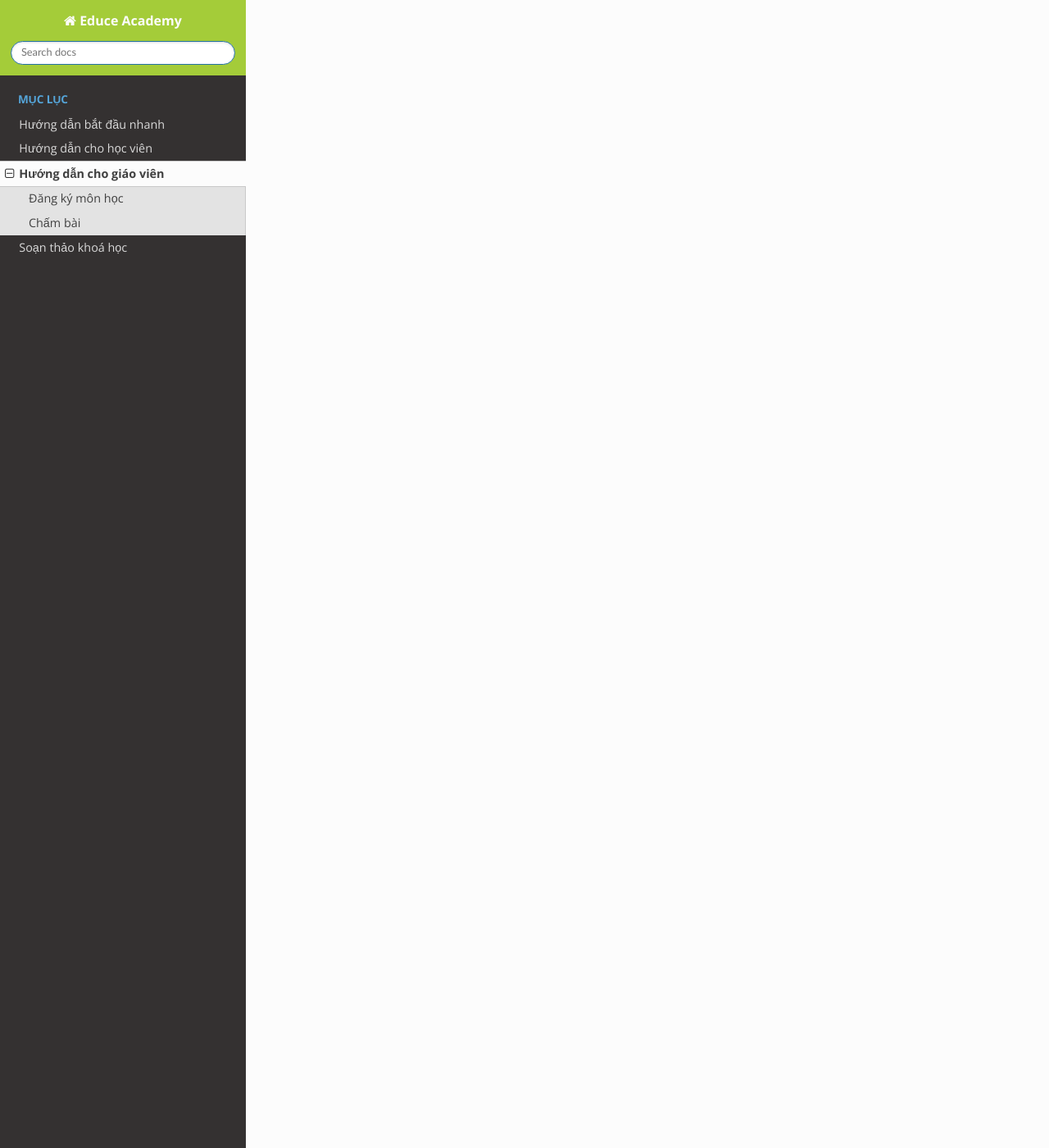
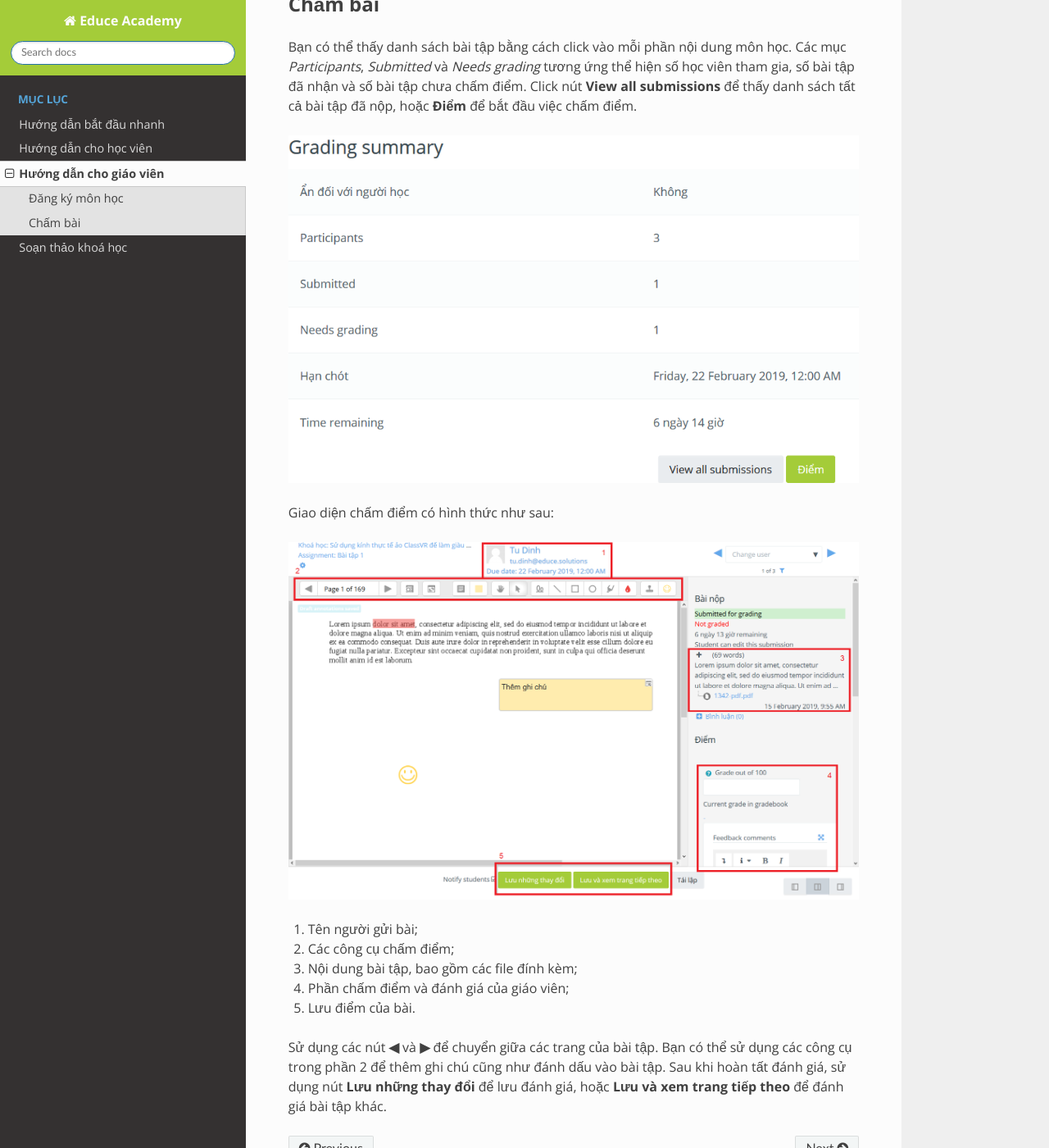
Before and after one commit to EduceSolutions/educe-academy-docs, a Sphinx documentation site: the page built from docs/teaching.rst, in a window 1280 px wide and 1400 px high, scrolled down 2424 px. Shown: the whole window at 82% size. Built offline with Sphinx 7.4.7 and the Read the Docs theme 2.0.0, drawn with Linux system fonts in a browser that asks for light colours.

Commit message:
teaching

```diff
--- a/docs/teaching.rst
+++ b/docs/teaching.rst
@@ -14,12 +14,10 @@ Hướng dẫn cho giáo viên
 1. Trong menu của khoá học, chọn mục **More**.
 
 .. image:: teaching/more.png
-   :scale: 60%
 
-2. Trong tab *Thành viên*, chọn *Người dùng đã ghi danh*.
+2. Trong tab *Thành viên*, chọn **Người dùng đã ghi danh**.
 
 .. image:: teaching/users.png
-   :scale: 60%
 
 3. Click nút **Enrol users** để bắt đầu đăng ký môn học.
 
@@ -28,7 +26,22 @@ Hướng dẫn cho giáo viên
 4. Trong trang *Enrol users*, chọn danh sách học viên cần đăng ký và click **Enrol users** để hoàn tất đăng ký.
 
 .. image:: teaching/enroll-page.png
-   :scale: 50%
 
 Chấm bài
 --------
+
+Bạn có thể thấy danh sách bài tập bằng cách click vào mỗi phần nội dung môn học. Các mục *Participants*, *Submitted* và *Needs grading* tương ứng thể hiện số học viên tham gia, số bài tập đã nhận và số bài tập chưa chấm điểm. Click nút **View all submissions** để thấy danh sách tất cả bài tập đã nộp, hoặc **Điểm** để bắt đầu việc chấm điểm.
+
+.. image:: teaching/grading-summary.png
+
+Giao diện chấm điểm có hình thức như sau:
+
+.. image:: teaching/grading.png
+
+1. Tên người gửi bài;
+2. Các công cụ chấm điểm;
+3. Nội dung bài tập, bao gồm các file đính kèm;
+4. Phần chấm điểm và đánh giá của giáo viên;
+5. Lưu điểm của bài.
+
+Sử dụng các nút **◀** và **▶** để chuyển giữa các trang của bài tập. Bạn có thể sử dụng các công cụ trong phần 2 để thêm ghi chú cũng như đánh dấu vào bài tập. Sau khi hoàn tất đánh giá, sử dụng nút **Lưu những thay đổi** để lưu đánh giá, hoặc **Lưu và xem trang tiếp theo** để đánh giá bài tập khác.
```
Also changed, not shown: docs/teaching/grading-summary.png (added), docs/teaching/grading.png (added).
